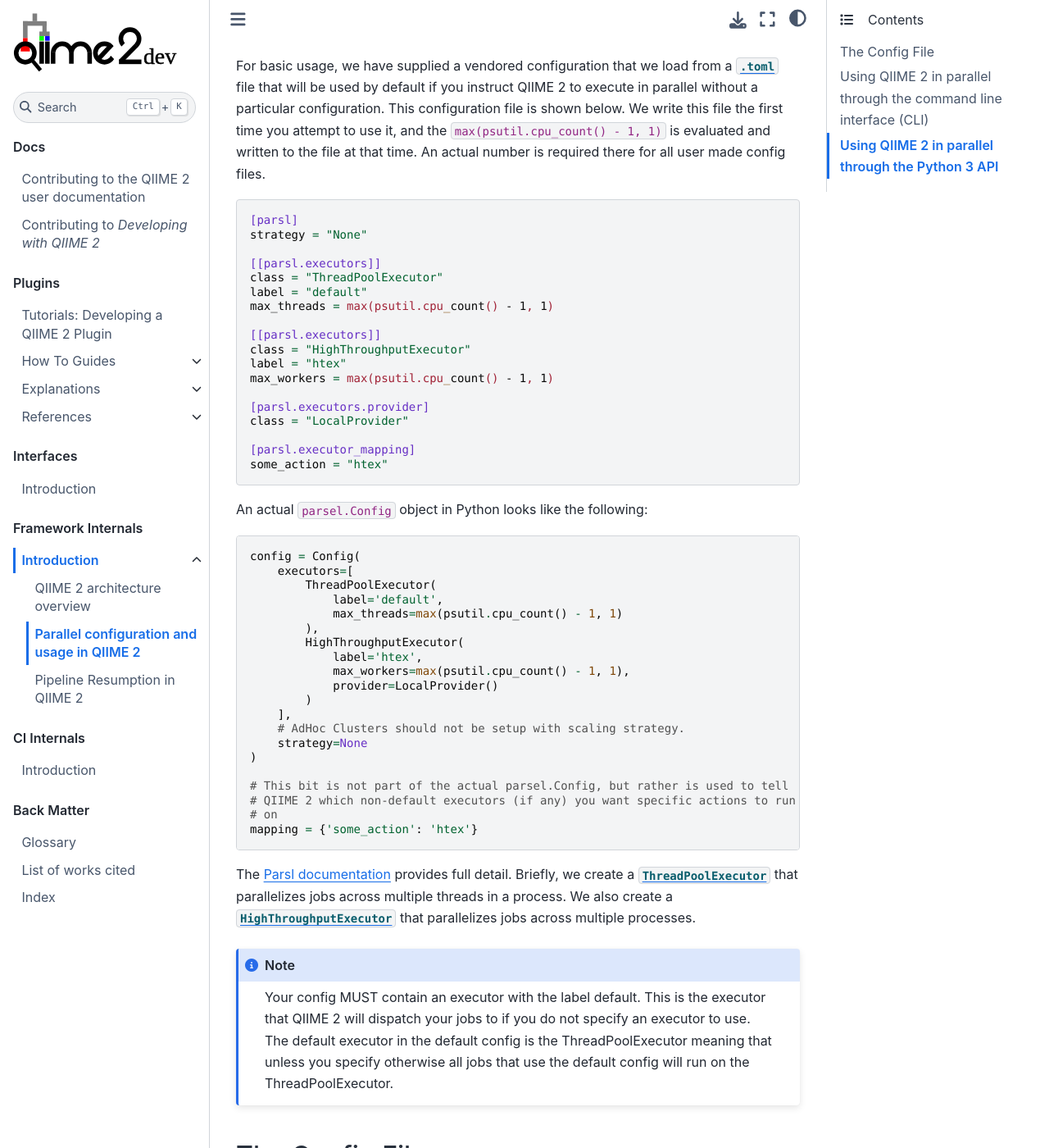
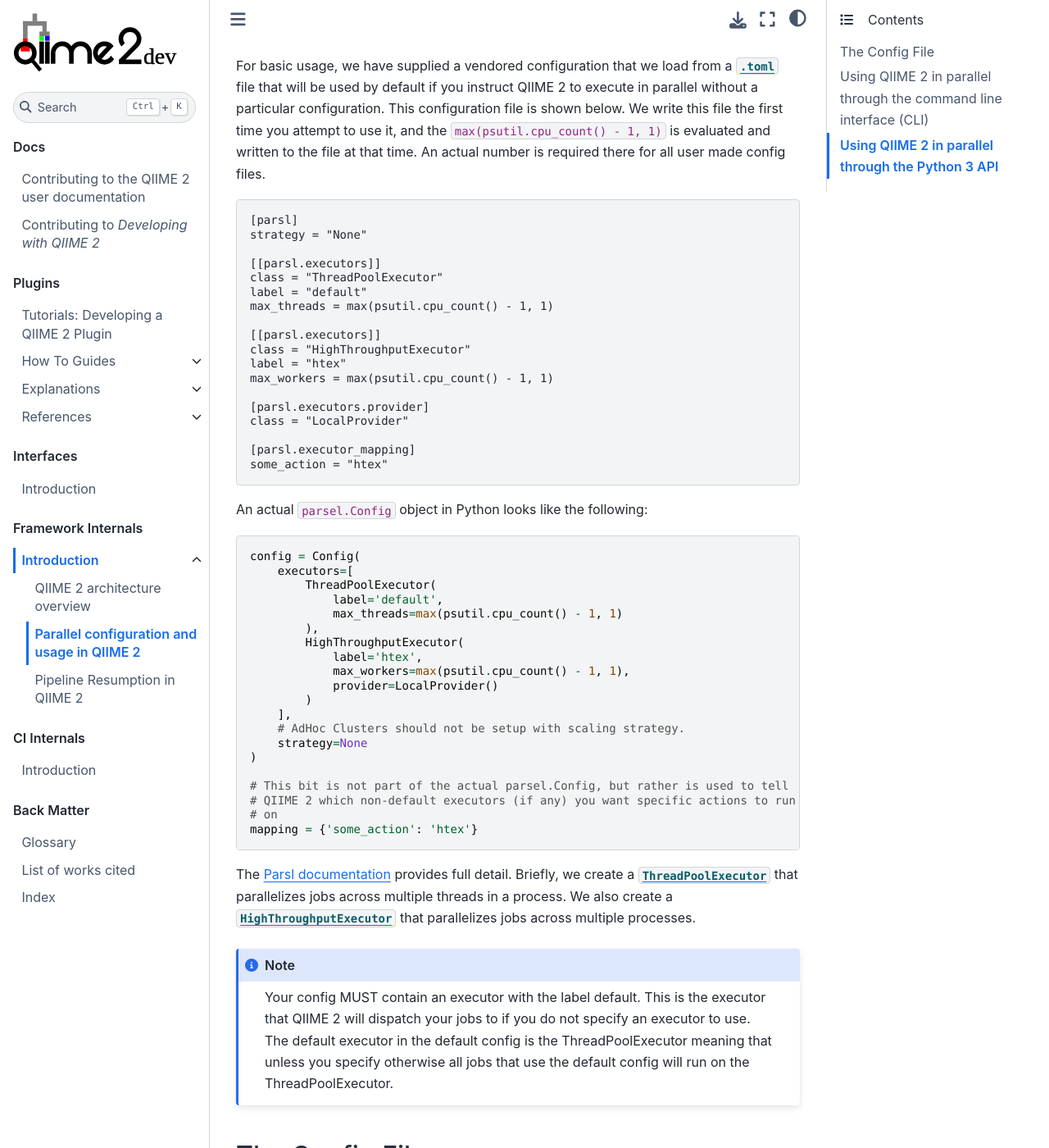
Before and after one commit to caporaso-lab/developing-with-qiime2, a Jupyter Book: the page built from book/framework/how-to-guides/parallel-configuration.md, in a window 1280 px wide and 1400 px high, scrolled down 480 px. Shown: the whole window at 82% size. Built offline with Jupyter Book 1.0.4 settings and Sphinx 7.4.7 and the Sphinx Book theme 1.1.4, drawn with Linux system fonts in a browser that asks for light colours; some of the changed text lies outside the part shown.

Commit message:
fix misspecified code blocks

````diff
--- a/book/framework/how-to-guides/parallel-configuration.md
+++ b/book/framework/how-to-guides/parallel-configuration.md
@@ -18,7 +18,7 @@ This configuration file is shown below.
 We write this file the first time you attempt to use it, and the `max(psutil.cpu_count() - 1, 1)` is evaluated and written to the file at that time.
 An actual number is required there for all user made config files.
 
-```toml
+```
 [parsl]
 strategy = "None"
 
@@ -78,7 +78,7 @@ The default executor in the default config is the ThreadPoolExecutor meaning tha
 
 Let's break down that config file further by constructing it from the ground up using 7 as our max threads/workers.
 
-```toml
+```
 [parsl]
 strategy = "None"
 ```
@@ -99,7 +99,7 @@ If you were to load this into Python using tomlkit you would get the following d
 
 Next, let's add an executor:
 
-```python
+```
 [[parsl.executors]]
 class = "ThreadPoolExecutor"
 label = "default"
@@ -127,7 +127,7 @@ Notice that we also have `parsl.executors.provider` for this one.
 Some classes of parsl executor require additional classes to fully configure them.
 These classes must be specified beneath the executor they belong to.
 
-```python
+```
 [[parsl.executors]]
 class = "HighThroughputExecutor"
 label = "htex"
@@ -158,7 +158,7 @@ Now our dictionary looks like the following:
 Finally, we have the executor_mapping, where you can define which actions, if any, you would like to run on which executors.
 If an action is unmapped, it will run on the default executor.
 
-```python
+```
 [parsl.executor_mapping]
 some_action = "htex"
 ```
````
